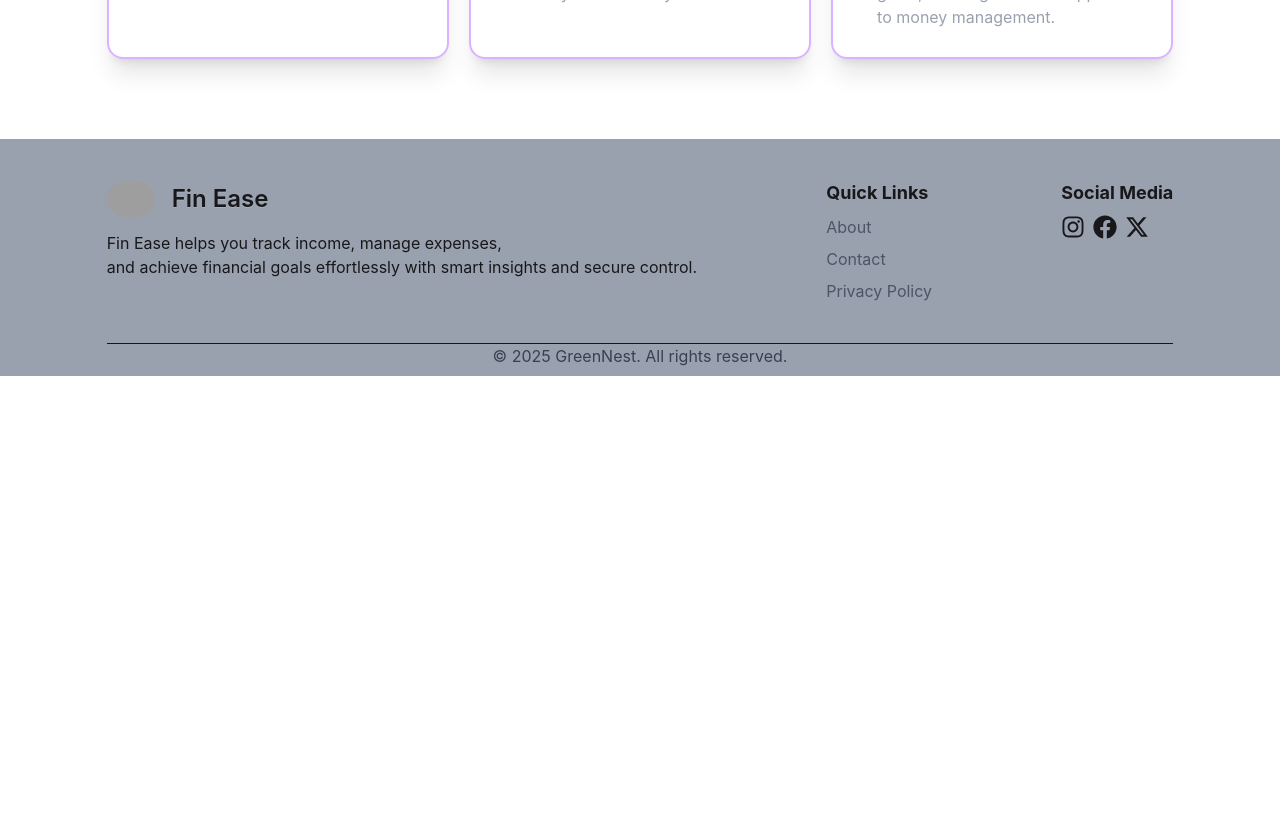
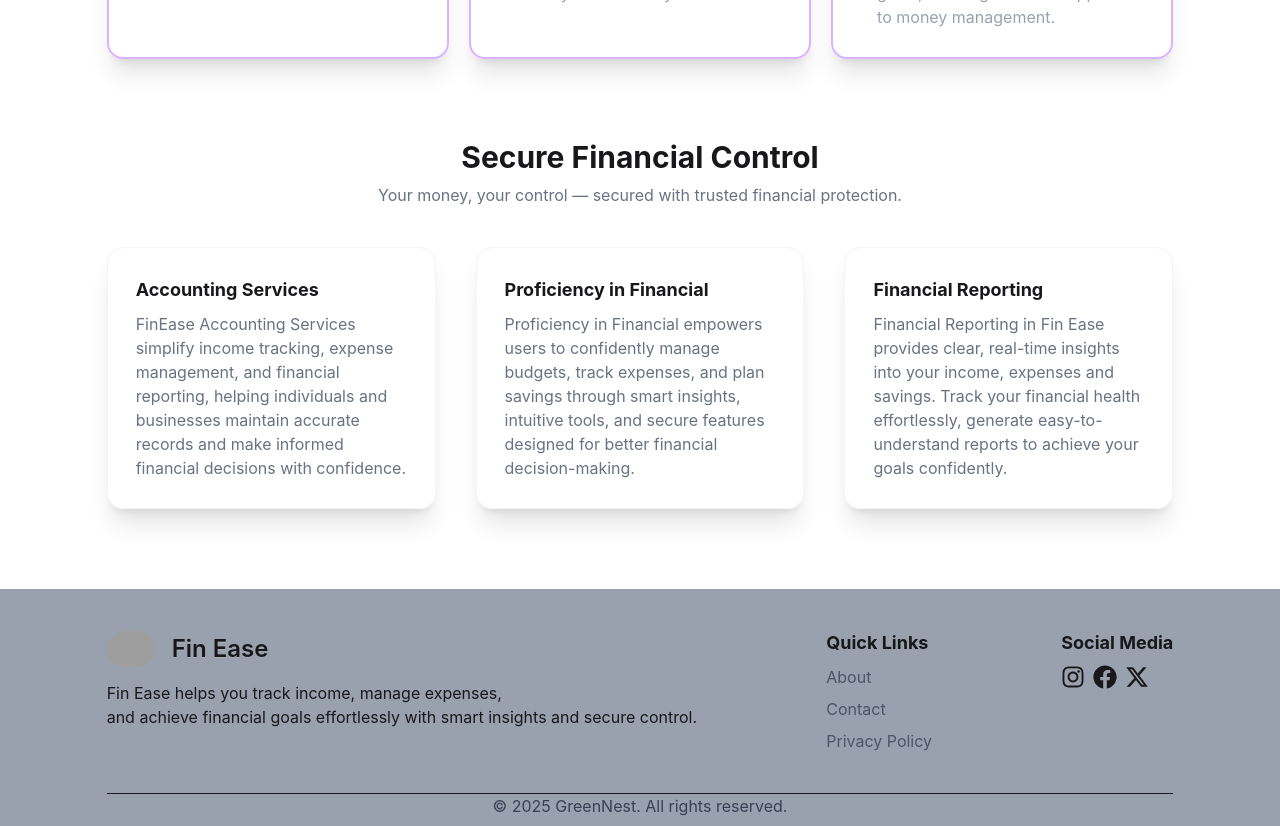
Before and after one commit to lijanahmmed/Fin-Ease-Client, a React (Vite) app: page / in a window 1280 px wide. Shown: the part 1840-2666 px from the top of the page. Before the commit the page ends 2216 px from the top, so only its background shows below. Built offline with nearby package versions, Linux system fonts and the light colour scheme; no server answers; grey boxes are pictures that could not be loaded.

Commit message:
added financial service control

```diff
--- a/src/Components/Banner.jsx
+++ b/src/Components/Banner.jsx
@@ -15,7 +15,7 @@ const Banner = () => {
       </div>
       <div className="flex-1/2 md:ml-30 flex justify-center">
         <img
-          className="w-96"
+          className="w-96 rounded-2xl"
           src="https://img.freepik.com/premium-vector/thinking-about-money-decision-financial-planning-investment-strategy-profit-loss-expense_926199-3663908.jpg"
           alt=""
         />
--- /dev/null
+++ b/src/Components/FinancialService.jsx
@@ -0,0 +1,44 @@
+import React from "react";
+
+const FinancialService = () => {
+  return (
+    <div className="mt-20 w-11/12 md:w-10/12 mx-auto">
+      <div className="text-center space-y-2">
+        <h3 className="text-3xl font-bold">Secure Financial Control</h3>
+        <p className="text-gray-500">
+          Your money, your control — secured with trusted financial protection.
+        </p>
+      </div>
+      <div className="mt-10 grid grid-cols-1 md:grid-cols-3 gap-5 lg:gap-10">
+        <div className="border border-gray-100 rounded-2xl p-7 shadow-xl">
+          <h2 className="text-lg font-bold mb-2">Accounting Services</h2>
+          <p className="text-gray-500">
+            FinEase Accounting Services simplify income tracking, expense
+            management, and financial reporting, helping individuals and
+            businesses maintain accurate records and make informed financial
+            decisions with confidence.
+          </p>
+        </div>
+        <div className="border border-gray-100 rounded-2xl p-7 shadow-xl">
+          <h2 className="text-lg font-bold mb-2">Proficiency in Financial</h2>
+          <p className="text-gray-500">
+            Proficiency in Financial empowers users to confidently manage
+            budgets, track expenses, and plan savings through smart insights,
+            intuitive tools, and secure features designed for better financial
+            decision-making.
+          </p>
+        </div>
+        <div className="border border-gray-100 rounded-2xl p-7 shadow-xl">
+          <h2 className="text-lg font-bold mb-2">Financial Reporting</h2>
+          <p className="text-gray-500">
+            Financial Reporting in Fin Ease provides clear, real-time insights
+            into your income, expenses and savings. Track your financial health
+            effortlessly, generate easy-to-understand reports to achieve your goals confidently.
+          </p>
+        </div>
+      </div>
+    </div>
+  );
+};
+
+export default FinancialService;
--- a/src/Pages/Home.jsx
+++ b/src/Pages/Home.jsx
@@ -4,6 +4,7 @@ import BudgetTips from "../Components/BudgetTips";
 import FinancialMatter from "../Components/FinancialMatter";
 import Overview from "../Components/Overview";
 import { AuthContext } from "../Context/AuthContext";
+import FinancialService from "../Components/FinancialService";
 
 const Home = () => {
   const { user } = use(AuthContext);
@@ -13,6 +14,7 @@ const Home = () => {
       {user ? <Overview></Overview> : ""}
       <BudgetTips></BudgetTips>
       <FinancialMatter></FinancialMatter>
+      <FinancialService></FinancialService>
     </div>
   );
 };
```
